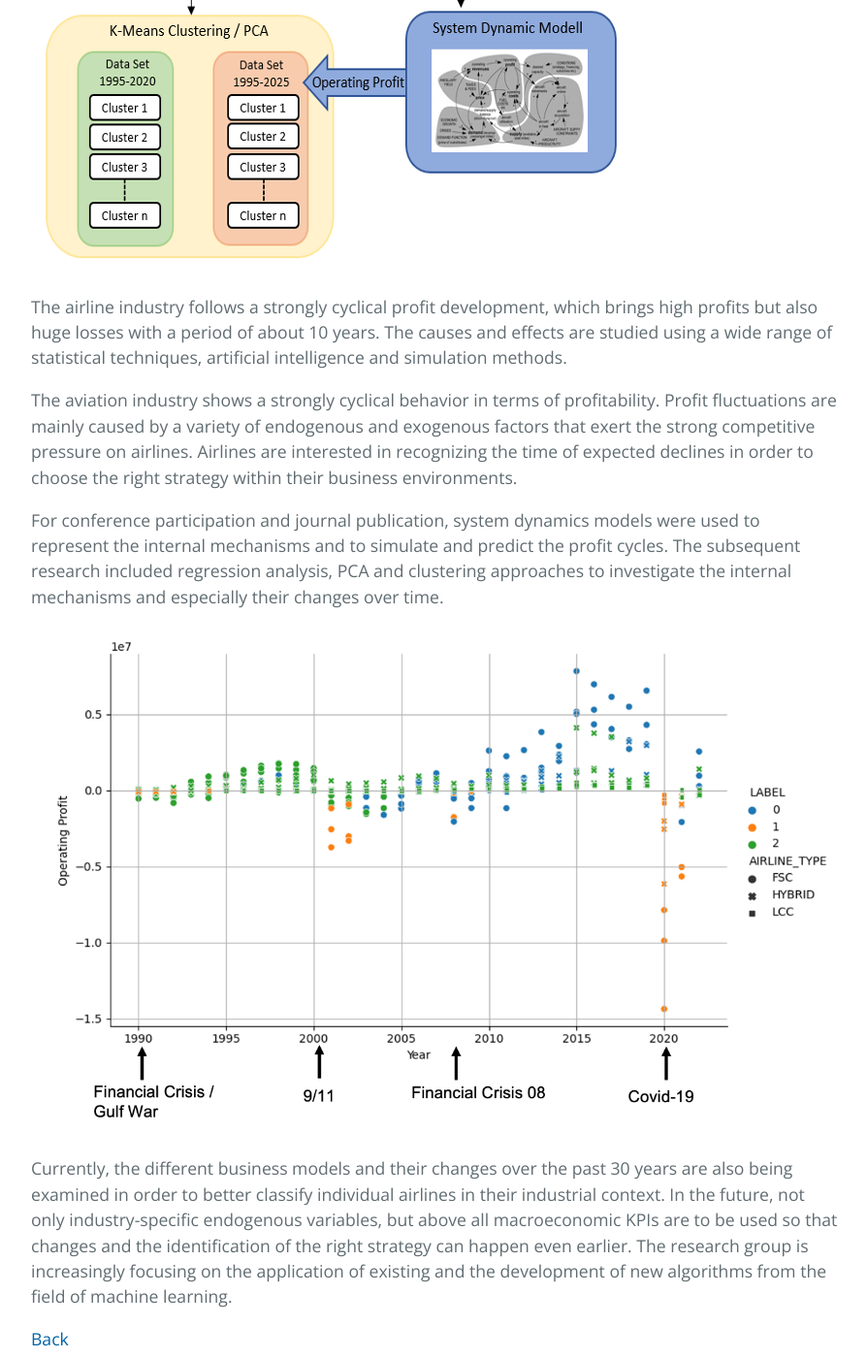
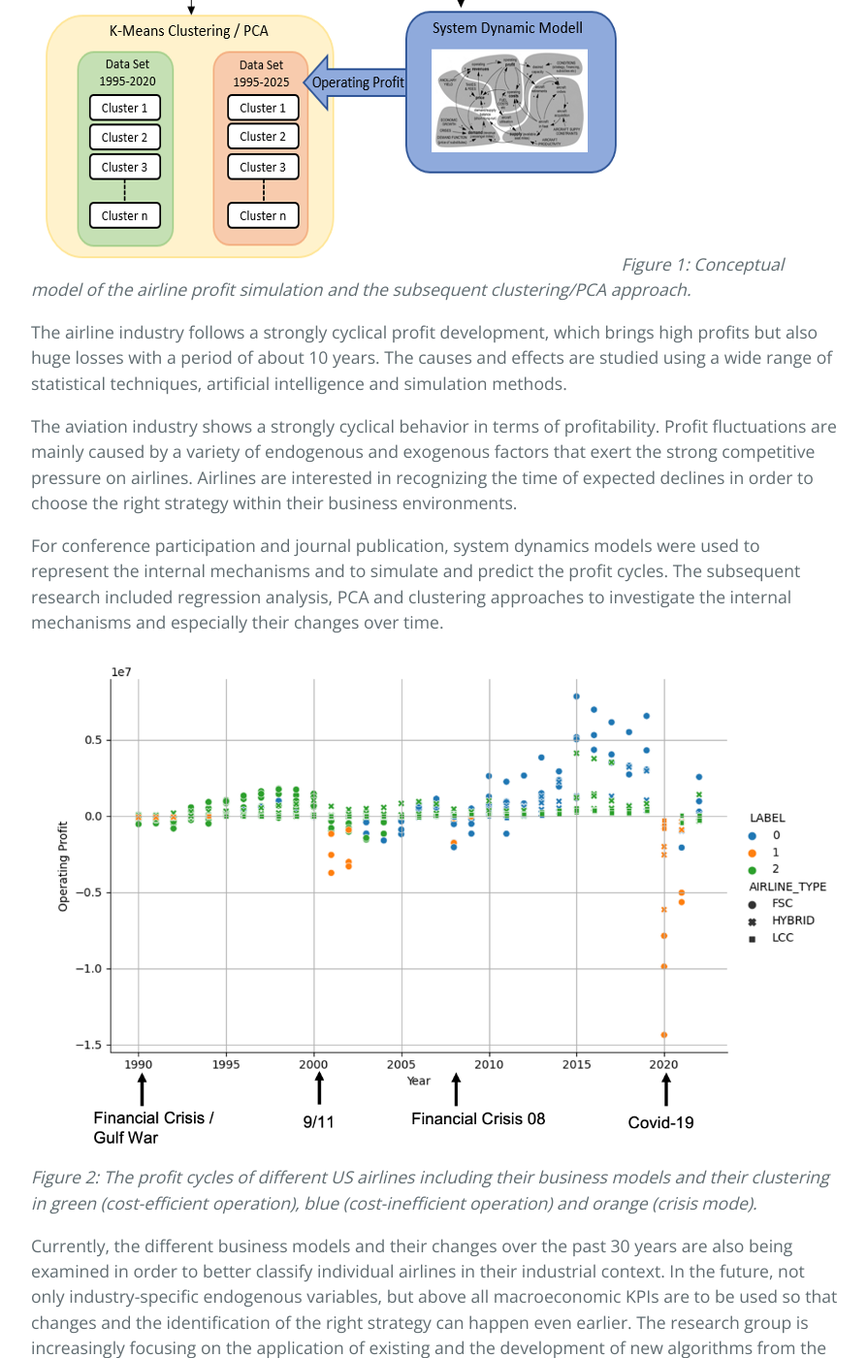
Before and after one commit to CyberneticLearningSystems/CyberneticLearningSystems.github.io, a Jekyll site: the page built from pages/projects/airline-profit.md, in a window 1280 px wide and 1400 px high, scrolled down 644 px. Shown: the whole window at 97% size, without its empty margins (192-1086 px from the left). Built offline with Jekyll 4.4.1, drawn with Linux system fonts in a browser that asks for light colours.

Commit message:
Files updated

```diff
--- a/pages/projects/airline-profit.md
+++ b/pages/projects/airline-profit.md
@@ -6,6 +6,7 @@ description: A research focus with various publications and participation in con
 
 
 ![Branching](./../../pictures/Airline_Profit_Concept.png)
+_Figure 1: Conceptual model of the airline profit simulation and the subsequent clustering/PCA approach._
 
 The airline industry follows a strongly cyclical profit development, which brings high profits but also huge losses with a period of about 10 years. The causes and effects are studied using a wide range of statistical techniques, artificial intelligence and simulation methods.
 
@@ -14,6 +15,7 @@ The aviation industry shows a strongly cyclical behavior in terms of profitabili
 For conference participation and journal publication, system dynamics models were used to represent the internal mechanisms and to simulate and predict the profit cycles. The subsequent research included regression analysis, PCA and clustering approaches to investigate the internal mechanisms and especially their changes over time.
 
 ![Branching](./../../pictures/Airline_Profit_Clusters.png)
+_Figure 2: The profit cycles of different US airlines including their business models and their clustering in green (cost-efficient operation), blue (cost-inefficient operation) and orange (crisis mode)._
 
 Currently, the different business models and their changes over the past 30 years are also being examined in order to better classify individual airlines in their industrial context. In the future, not only industry-specific endogenous variables, but above all macroeconomic KPIs are to be used so that changes and the identification of the right strategy can happen even earlier. The research group is increasingly focusing on the application of existing and the development of new algorithms from the field of machine learning.
 
```
Also changed, not shown: pages/projects/ai4realnet.md (+1 -0 lines), pages/projects/stadtprojekt-zurich.md (+1 -0 lines), pages/projects/urban-climate.md (+3 -0 lines), pages/projects/vertiport-simulation.md (+5 -1 lines), pictures/wisk_evotl.png (added).
